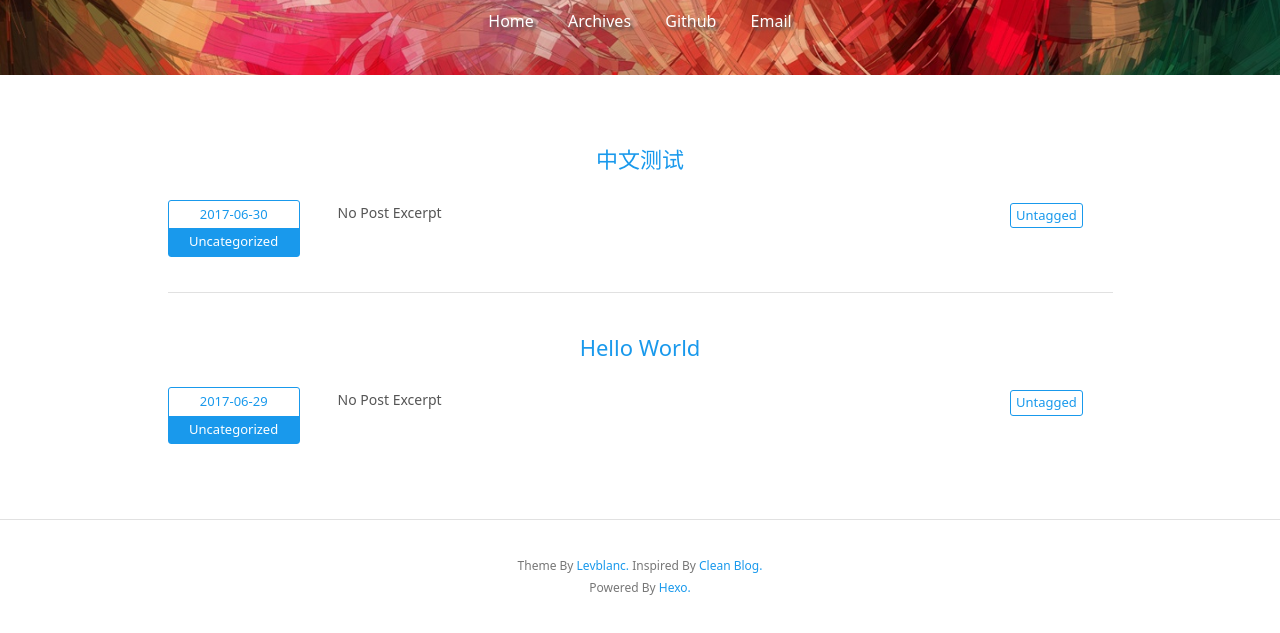
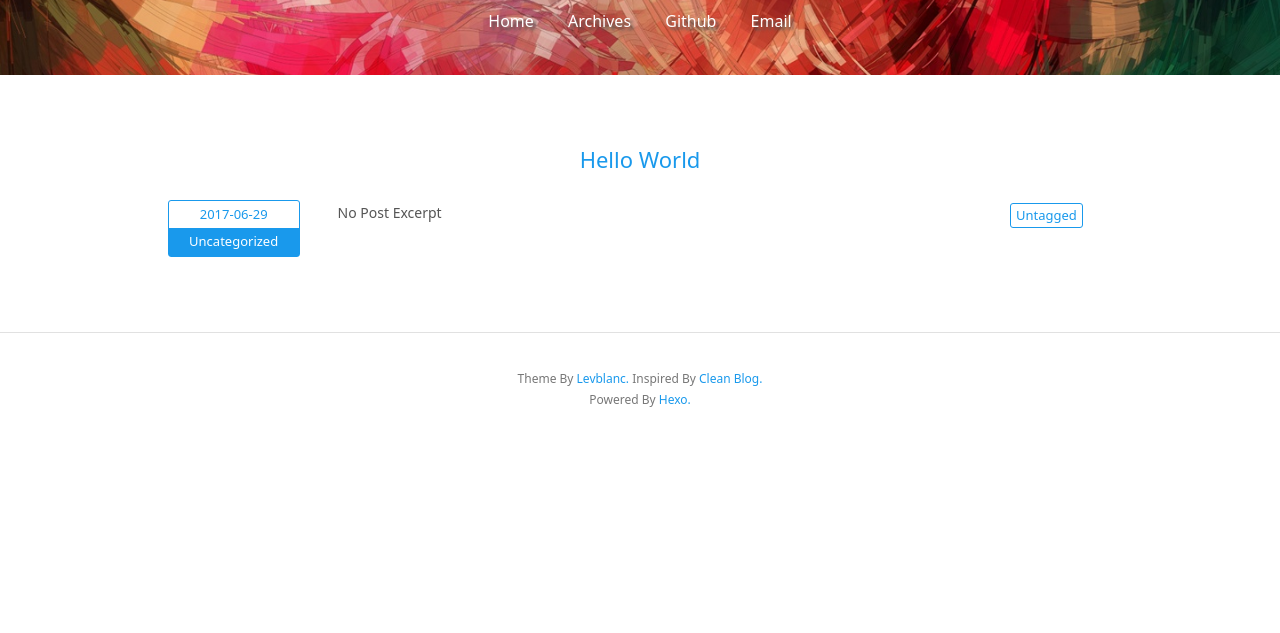
Before and after one commit to matthew-sword/matthew-sword.github.io, a plain HTML site: page index.html in a window 1280 px wide. Shown: the part 237-870 px from the top of the page. After the commit the page ends 800 px from the top, so only its background shows below. Drawn offline with Linux system fonts and the light colour scheme.

Commit message:
Site updated: 2017-06-30 21:10:05

```diff
--- a/index.html
+++ b/index.html
@@ -95,32 +95,6 @@
     <div class="col-lg-10 col-md-10 col-md-offset-1">
 
         <div class="post-item-wrapper">
-  <a href="/2017/06/30/chinese_test/" class="post-title">
-      中文测试
-  </a>
-  <div class="post-excerpt">
-    <!-- Post Date and Categories -->
-    <div class="date-and-category">
-      <div class="date">2017-06-30</div>
-      <div class="categories">
-
-          Uncategorized
-
-      </div>
-    </div>
-    <!-- Post Excerpt -->
-    <div class="excerpt typo">No Post Excerpt</div>
-    <!-- Post Tags -->
-    <div class="tags">
-
-        <div class="untagged">Untagged</div>
-
-    </div>
-  </div>
-</div>
-
-
-        <div class="post-item-wrapper">
   <a href="/2017/06/29/hello-world/" class="post-title">
       Hello World
   </a>
```
Also changed, not shown: 2017/06/29/hello-world/index.html (+1 -1 lines), archives/2017/06/index.html (+0 -8 lines), archives/2017/index.html (+0 -8 lines), archives/index.html (+0 -8 lines).
